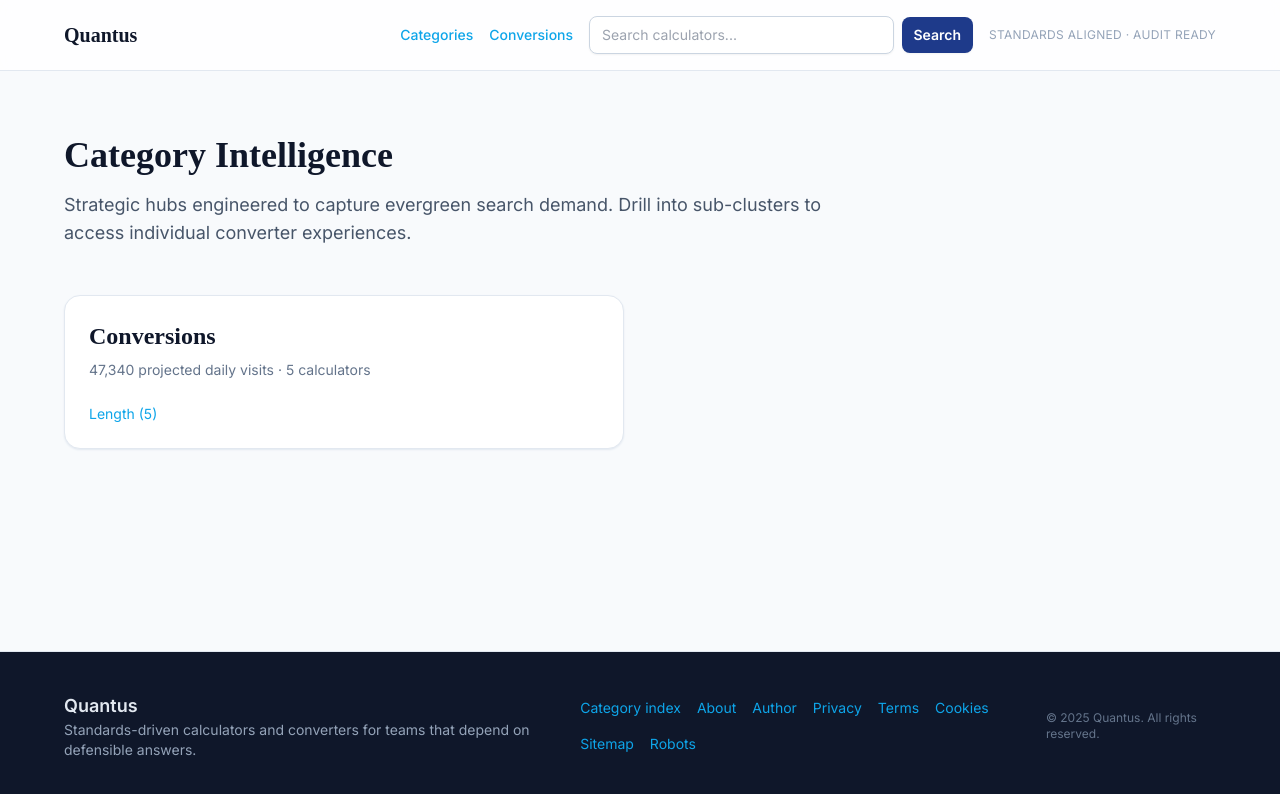
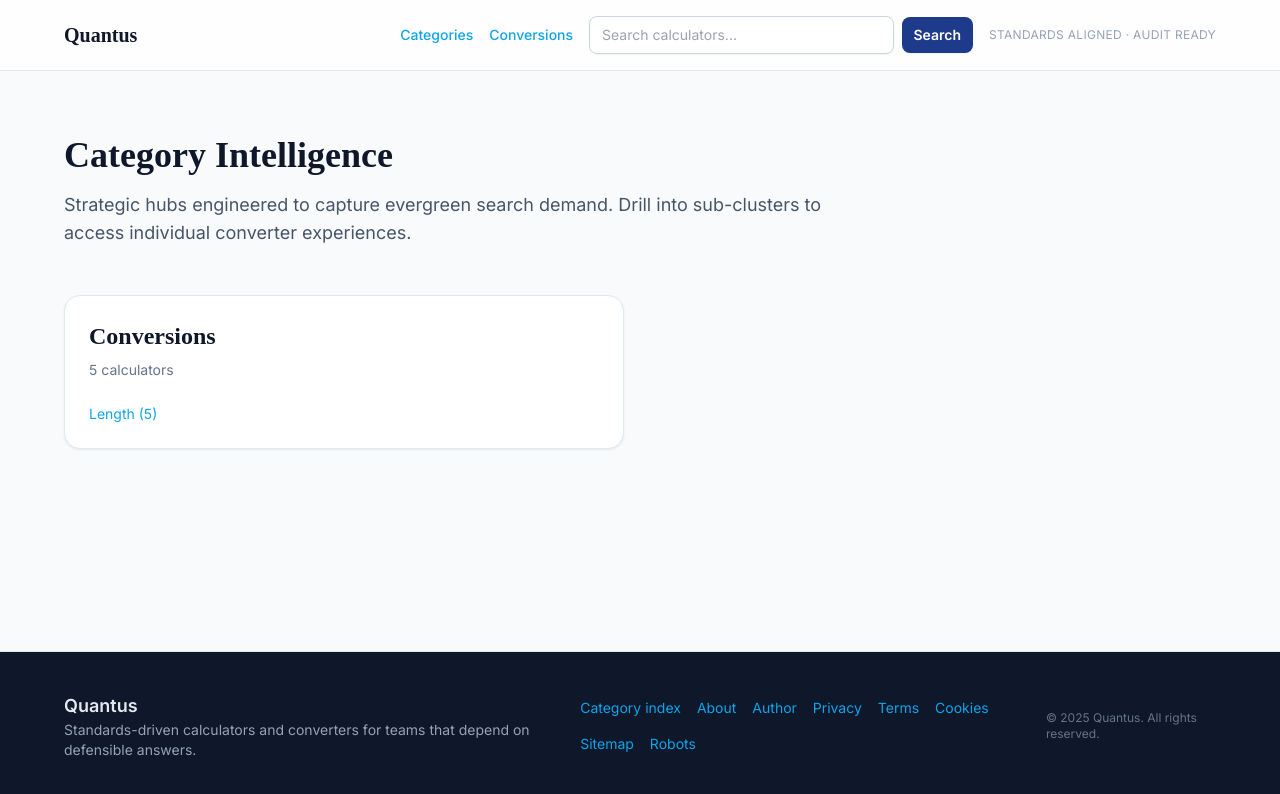
Before and after one commit to robertmain53/quantus2, a Next.js app: page /category in a window 1280 px wide. Shown: the top 794 px of the page. Built offline with nearby package versions, Linux system fonts and the light colour scheme; no server answers.

Commit message:
removed visit from cat

```diff
--- a/app/category/page.tsx
+++ b/app/category/page.tsx
@@ -38,7 +38,7 @@ export default function CategoryIndexPage() {
                 {titleCase(category.label)}
               </Link>
               <p className="text-sm text-slate-500">
-                {category.trafficTotal.toLocaleString()} projected daily visits ·{" "}
+          {/*      {category.trafficTotal.toLocaleString()} projected daily visits ·{" "} */}
                 {category.calculators.length} calculators
               </p>
             </div>
```
